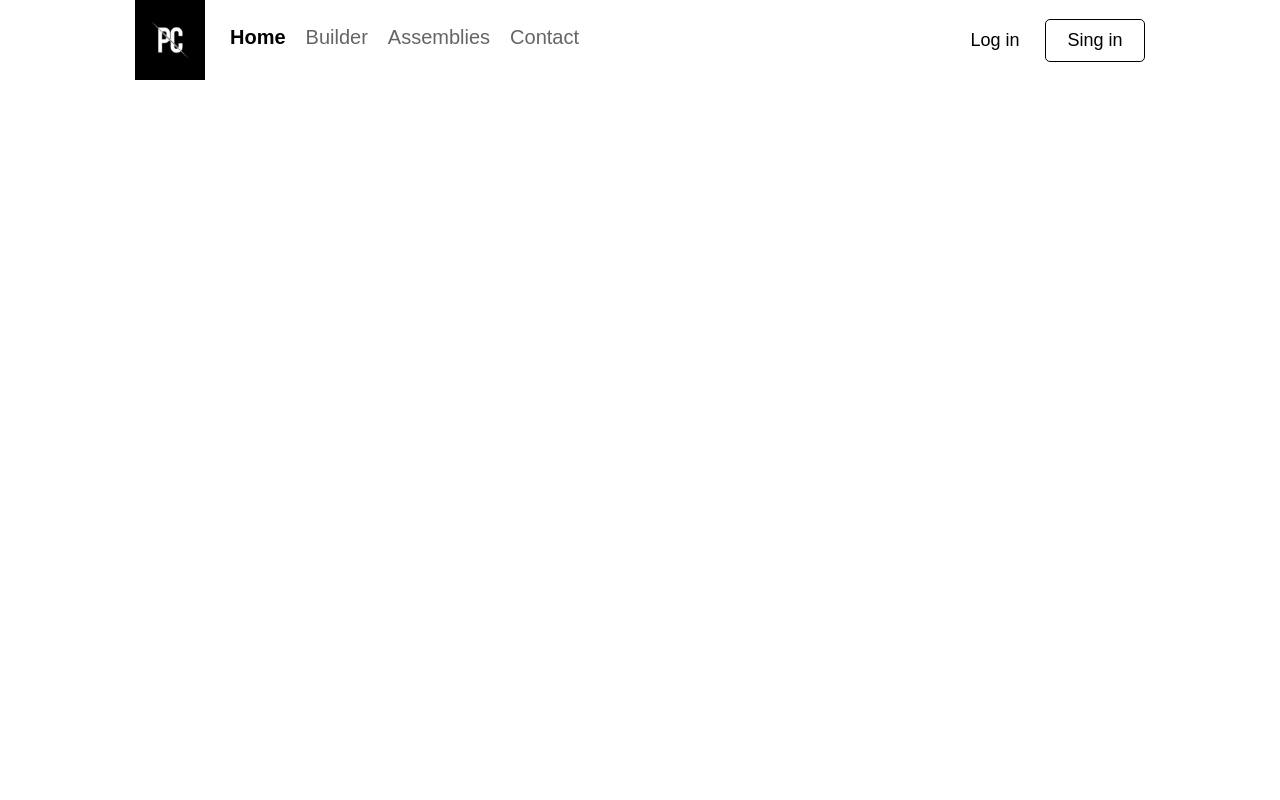
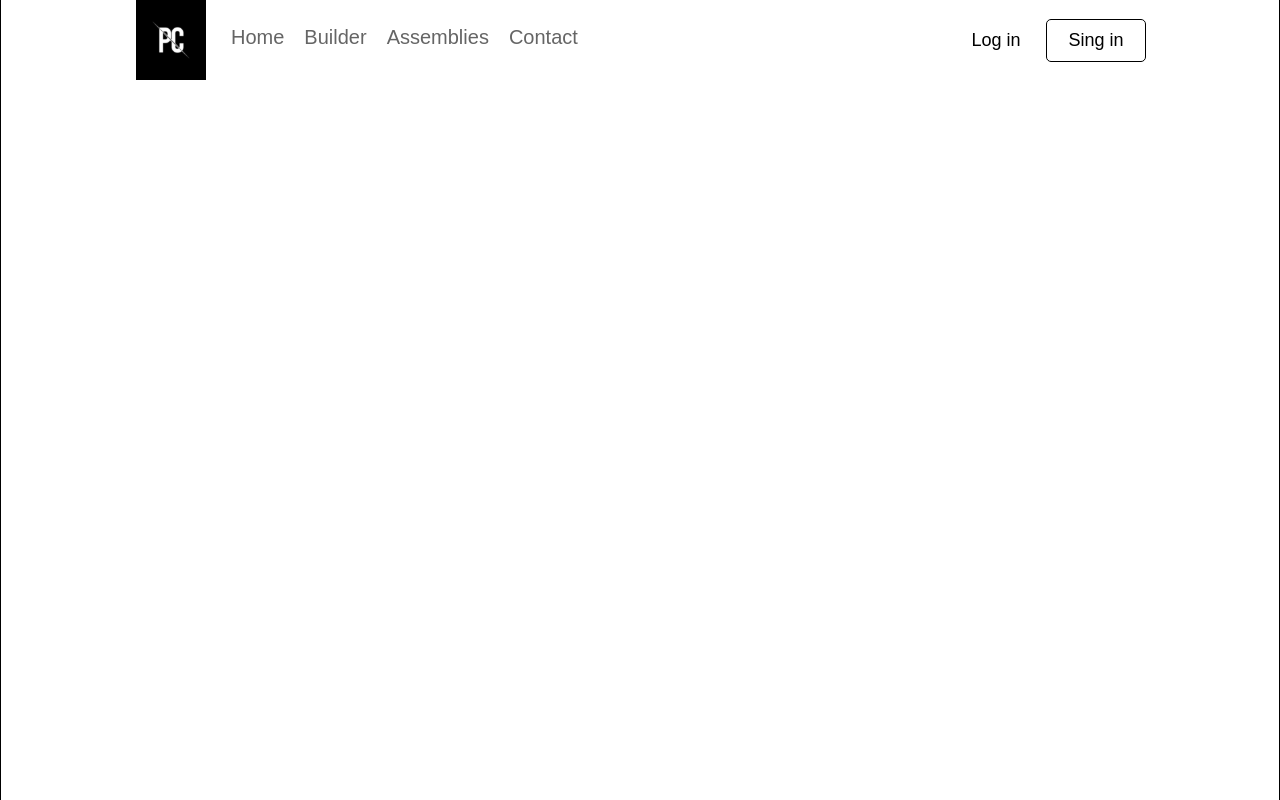
Before and after one commit to Al1anAZ/ProjectPc, a React (Create React App) app: page / in a window 1280 px wide. Shown: the top 800 px of the page. Built offline with nearby package versions, Linux system fonts and the light colour scheme; a web font is replaced by a local one.

Commit message:
fixed Header

```diff
--- a/src/App.js
+++ b/src/App.js
@@ -1,9 +1,10 @@
 import Header from "./components/Header/Header";
+import Container from "./components/Container";
 function App() {
   return (
-   <>
-   <Header/>
-   </>
+    <Container>
+         <Header/>
+      </ Container>
   );
 }
 
--- /dev/null
+++ b/src/components/Container.js
@@ -0,0 +1,8 @@
+function Container({children}){
+    return(
+        <div className="Container">
+         {children}
+        </div>
+    );
+}
+export default Container
--- a/src/components/Header/Header.js
+++ b/src/components/Header/Header.js
@@ -10,7 +10,7 @@ function Logo(){
 
 function Header(){
     return(
-        <header>
+        <div className="Header">
           <Logo/>
           <NavBar
            style={{
@@ -41,7 +41,7 @@ function Header(){
           }}
            text={"Log in"}
           />
-        </header>
+        </div>
     );
 }
 
--- a/src/components/Header/NavBar.js
+++ b/src/components/Header/NavBar.js
@@ -1,10 +1,10 @@
 function NavBar({style,menu,listyle}){
+   const list = menu.map(text=>
+      <li style={listyle}><a href="#">{text}</a></li>
+      );
    return(
      <ul style={style} className="NavBar">
-        <li style={listyle}><a href="#" data-selected ={"selected"}>{menu[0]}</a></li>
-        <li style={listyle}><a href="#" data-selected ={""}>{menu[1]}</a></li>
-        <li style={listyle}><a href="#" data-selected ={""}>{menu[2]}</a></li>
-        <li style={listyle}><a href="#" data-selected ={""}>{menu[3]}</a></li>
+       {list}
      </ul>
    );
 }
--- a/src/styles/components/_Header.scss
+++ b/src/styles/components/_Header.scss
@@ -1,7 +1,9 @@
-header{
+.Header{
+    top: 0;
     position: fixed;
     height: 80px;
     width: 100%;
+    max-width: 1440px;
     img{
         float: left;
         margin: {
@@ -28,7 +30,7 @@ header{
         color:  $Black60;
         text-decoration: none;
     }
-    a[data-selected="selected"]{
+      a:hover {
         color: $Black;
         font: {
             weight:600;
--- a/src/styles/main.css
+++ b/src/styles/main.css
@@ -4,6 +4,14 @@ body {
   scroll-behavior: smooth;
   font-family: "Geometria", sans-serif;
   font-weight: 400;
+}
+
+.Container {
+  margin: auto;
+  max-width: 1440px;
+  height: 10000px;
+  border-left: 1px solid rgb(0, 0, 0);
+  border-right: 1px solid rgb(0, 0, 0);
 }
 
 .Button {
@@ -17,12 +25,14 @@ body {
   font-family: "Geometria", sans-serif;
 }
 
-header {
+.Header {
+  top: 0;
   position: fixed;
   height: 80px;
   width: 100%;
+  max-width: 1440px;
 }
-header img {
+.Header img {
   float: left;
   margin-left: 135px;
   margin-right: 25px;
@@ -45,7 +55,7 @@ header img {
   color: rgb(101, 101, 101);
   text-decoration: none;
 }
-.NavBar a[data-selected=selected] {
+.NavBar a:hover {
   color: rgb(0, 0, 0);
   font-weight: 600;
 }/*# sourceMappingURL=main.css.map */
--- a/src/styles/main.scss
+++ b/src/styles/main.scss
@@ -11,6 +11,14 @@ body{
     }
 
 }
-
+.Container{
+    margin: auto;
+    max-width: 1440px;
+    height: 10000px;
+    border: {
+        left: 1px solid $Black;
+        right: 1px solid $Black;
+    }
+}
 @import "./components/Button";
 @import "./components/Header";
```
Also changed, not shown: src/components/Body/Body.js (added), src/components/Body/Body.jsx (deleted), 1 other file (tests, documents, lock files or other folders).
